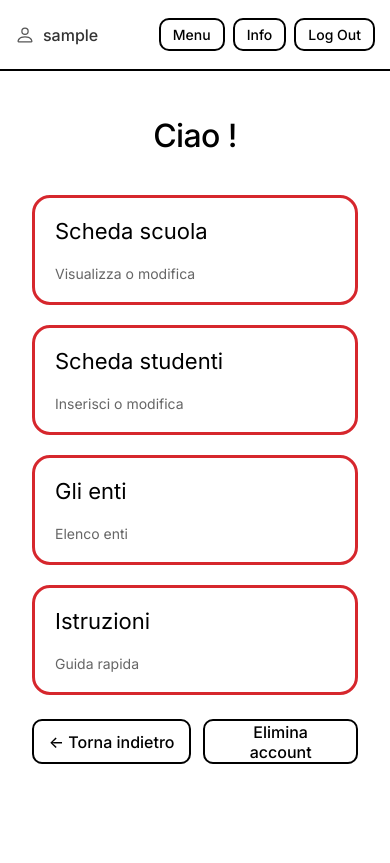
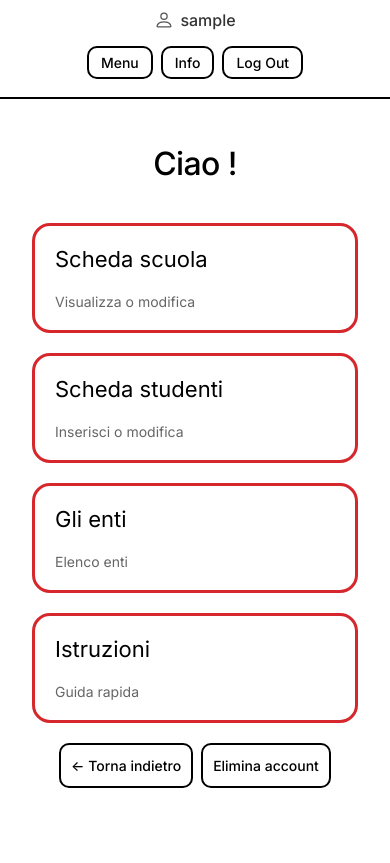
Before and after one commit to nataliIasan/asso3-lite, a Django app: page /scuola/ in a window 390 px wide. Before the commit the page ends 764 px from the top, so only its background shows below. Run offline with Django 4.2, Linux system fonts and the light colour scheme; the visitor is signed in with stand-in values (Sample User, id 1); data that the repository does not hold is empty.

```diff
--- a/portal/static/assets/style.css
+++ b/portal/static/assets/style.css
@@ -1162,24 +1199,41 @@ input[type="button"],
 
    @media (max-width: 768px) {
 
-    /* 1. INTESTAZIONE (HEADER E NAVBAR) - Flessibile con wrap dinamico */
+    /* 1. INTESTAZIONE (HEADER E NAVBAR) */
   .nav {
     display: flex !important;
     flex-direction: row !important;
-    flex-wrap: wrap !important;               /* Va a capo solo se gli elementi non entrano in una riga */
-    justify-content: space-between !important;  /* Mantiene i bordi distribuiti */
+    flex-wrap: wrap !important;
+    justify-content: space-between !important;
     align-items: center !important;
-    gap: 10px !important;
     padding: 10px 15px !important;
   }
 
+  /* STATO 1: OSPITE / LANDING (Logo a sinistra, Log In a destra in un'unica riga) */
   .nav-auth {
     display: flex !important;
     flex-direction: row !important;
     align-items: center !important;
+    gap: 8px !important;
+    width: auto !important;
+  }
+
+  /* STATO 2: UTENTE LOGGATO */
+
+  /* Riga 1: Icona + Nome utente centrati perfettamente al centro della prima riga */
+  .nav-profile-block {
+    width: 100% !important;
+    display: flex !important;
     justify-content: center !important;
-    gap: 8px !important;
-    flex-wrap: wrap !important;
+    align-items: center !important;
+    gap: 6px !important;
+    margin-bottom: 8px !important;
+  }
+
+  /* Riga 2: I 3 pulsanti (Menu, Info, Log Out) centrati sotto il nome */
+  .nav-profile-block + .nav-auth {
+    width: 100% !important;
+    justify-content: center !important;
   }
 
   .nav-auth .btn,
@@ -1222,40 +1275,53 @@ input[type="button"],
       margin-bottom: 16px !important;
     }
 
-    /* Disposizione e formato del pulsante per evitare deformazioni o restringimenti */
+    /* 2. INTESTAZIONI PAGINA E PULSANTI D'AZIONE */
 .btn-outline-red,
 .header-with-btn .btn,
 .btn-add {
   display: inline-flex !important;
   align-items: center !important;
   justify-content: center !important;
-      white-space: nowrap !important; /* Impedisce al testo di andare a capo */
+  white-space: nowrap !important;
   width: auto !important;
   max-width: 100% !important;
-      padding: 10px 18px !important;
+  padding: 8px 14px !important;
+  font-size: 13px !important;
   text-align: center !important;
 }
 
 
-    /* 3. PULSANTI NEI FORM DI LOGIN E REGISTRAZIONE */
+/* 3 & 4. PULSANTI NEI FORM E SEZIONE IN BASSO (SALVA, ANNULLA, TORNA INDIETRO, ELIMINA ACCOUNT) */
+.footer-actions,
+.btn-row,
 .btn-row.custom-form-buttons {
   display: flex !important;
   flex-direction: row !important;
   justify-content: center !important;
   align-items: center !important;
-      gap: 12px !important;
+  gap: 8px !important;
   width: 100% !important;
   grid-column: 1 / -1 !important;
-      margin-top: 24px !important;
-      margin-bottom: 20px !important;
+  margin-top: 20px !important;
+  margin-bottom: 15px !important;
 }
 
-    .btn-row.custom-form-buttons .btn,
-    .btn-row.custom-form-buttons .back-btn {
+/* Applichiamo lo stile compatto a TUTTI i tipi di pulsanti inferiori */
+.back-btn,
+.btn-back,
+.footer-actions .btn,
+.footer-actions a,
+.footer-actions button,
+.btn-row .btn,
+.btn-row button,
+.btn-row a {
+  font-size: 14px !important;         /* Font ridotto per far entrare il testo lungo in una riga */
+  padding: 8px 10px !important;        /* Padding compatto */
+  white-space: nowrap !important;      /* Blocca il testo su un'unica riga */
   width: auto !important;
-      min-width: 110px !important;
+  max-width: 100% !important;
+  margin: 0 !important;
   text-align: center !important;
-      margin: 0 !important;
 }
 
 .login-footer-links {
@@ -1267,30 +1333,6 @@ input[type="button"],
 .login-footer-links p {
   margin-bottom: 6px !important;
 }
-
-
-    /* 4. SEZIONE IN BASSO (TORNA INDIETRO ED ELIMINA ACCOUNT) */
-    .footer-actions,
-    .btn-row {
-      display: flex !important;
-      justify-content: center !important;
-      align-items: center !important;
-      width: 100% !important;
-      margin-top: 25px !important;
-      text-align: center !important;
-    }
-
-    .back-btn,
-    .btn-back {
-      display: inline-flex !important;
-      align-items: center !important;
-      justify-content: center !important;
-      white-space: nowrap !important;
-      width: auto !important;
-      margin: 5px !important;
-      text-align: center !important;
-    }
-
     /* ==========================================
        GESTIONE FORM E CAMPI D'INSERIMENTO SU MOBILE
        ========================================== */
```
Also changed, not shown: other parts of portal/static/assets/style.css (+37 -20 lines). Lines whose indentation alone changed are shown as unchanged.
